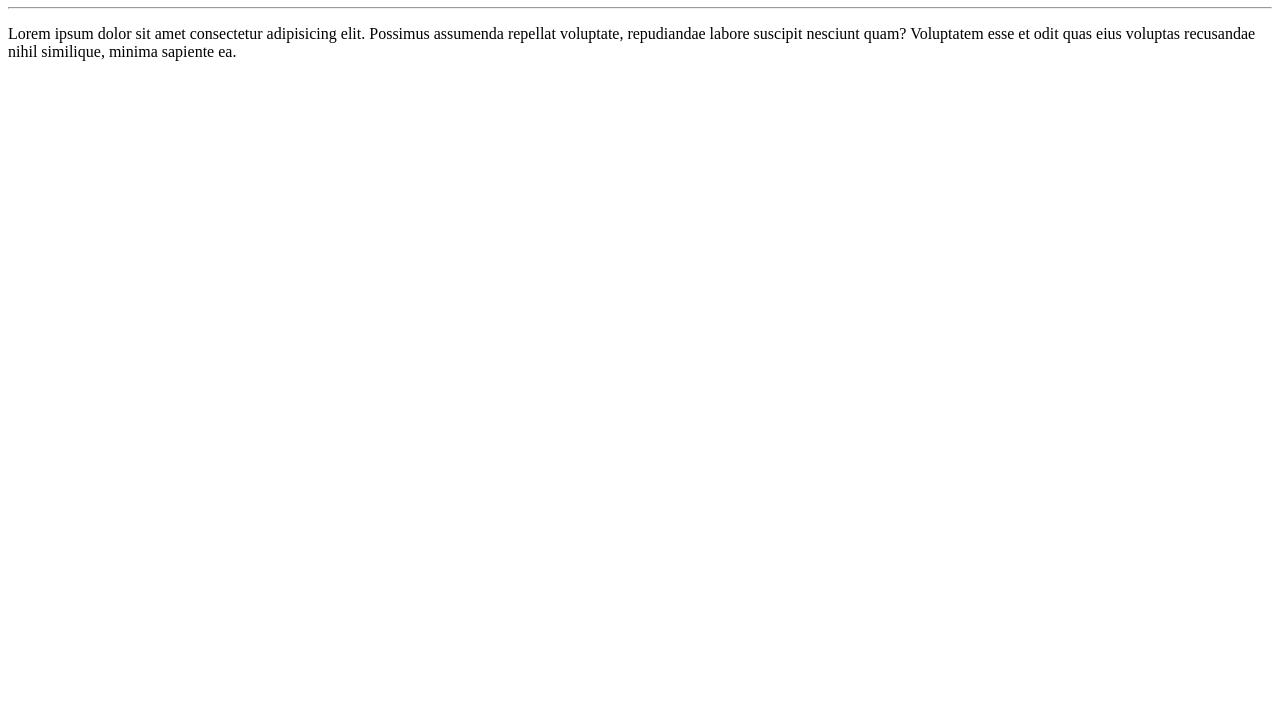
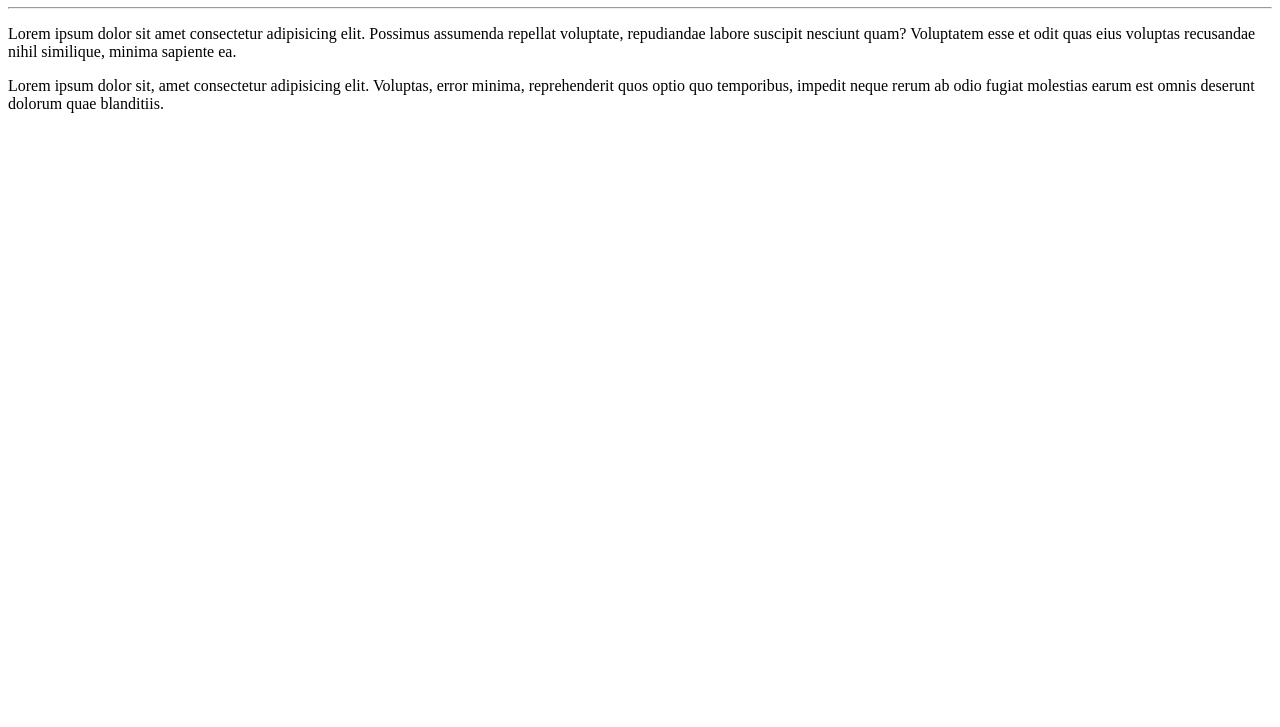
Before and after one commit to jrinaldoferr/Ola-Mundo, a plain HTML site: page site-exemplo/index.html in a window 1280 px wide. Shown: the part 73-800 px from the top of the page. Drawn offline with Linux system fonts and the light colour scheme.

Commit message:
Adicionei um paragráfo

```diff
--- a/site-exemplo/index.html
+++ b/site-exemplo/index.html
@@ -10,5 +10,7 @@
     <hr>
     <p>Lorem ipsum dolor sit amet consectetur adipisicing elit. Possimus assumenda repellat voluptate, repudiandae labore suscipit nesciunt quam? Voluptatem esse et odit quas eius voluptas recusandae nihil similique, minima sapiente ea.</p>
 
+    <p>Lorem ipsum dolor sit, amet consectetur adipisicing elit. Voluptas, error minima, reprehenderit quos optio quo temporibus, impedit neque rerum ab odio fugiat molestias earum est omnis deserunt dolorum quae blanditiis.</p>
+
 </body>
 </html>
```
